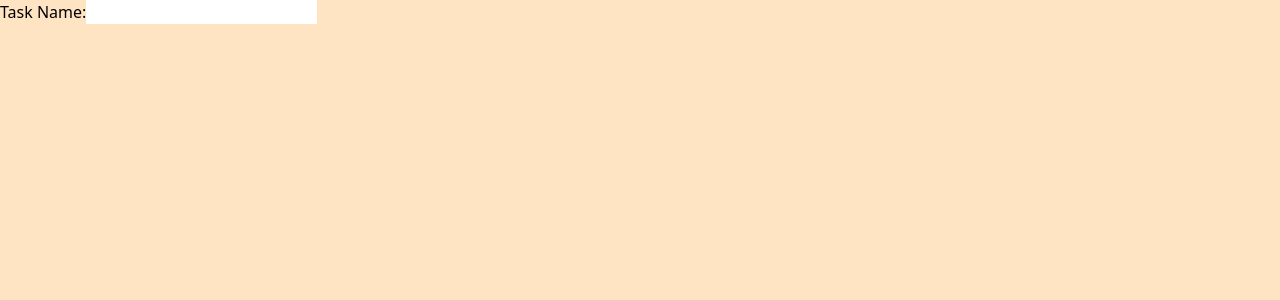
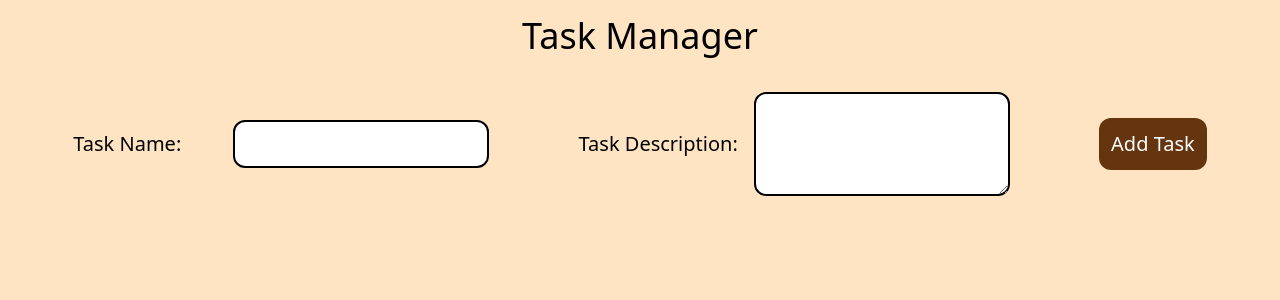
Before and after one commit to Shivam-Dhyani/task-manager, a React (Vite) app: page / in a window 1280 px wide. Shown: the top 300 px of the page. Built offline with nearby package versions, Linux system fonts and the light colour scheme; the HTML template or start-up script is replaced by a standard one.

Commit message:
C1-1 Design of adding task done

```diff
--- a/src/App.jsx
+++ b/src/App.jsx
@@ -1,11 +1,31 @@
 export default function App() {
   return (
     <div className="bg-[bisque] h-screen">
-      <form>
-        <div>
-          <label htmlFor="taskName">Task Name:</label>
-          <input type="text" name="taskName" className="border-black" />
+      <div className=" text-4xl text-center py-4">Task Manager</div>
+      <form className="my-5 flex flex-col lg:flex-row justify-evenly items-center gap-4">
+        <div className="flex items-center sm:justify-center gap-2 md:gap-4">
+          <label htmlFor="taskName" className="text-xl min-w-36">
+            Task Name:
+          </label>
+          <input
+            type="text"
+            className="w-[40vw] lg:w-[20vw] text-lg p-1 md:p-2 border-black border-2 rounded-xl"
+            name="taskName"
+          />
         </div>
+        <div className="flex items-center justify-center gap-2 md:gap-4">
+          <label htmlFor="taskDesc" className="text-xl min-w-21">
+            Task Description:
+          </label>
+          <textarea
+            name="taskDesc"
+            className="w-[40vw] lg:w-[20vw] text-lg p-1 md:p-2 border-black border-2 rounded-xl"
+            rows="3"
+          ></textarea>
+        </div>
+        <button className="bg-[#65350F] disabled:bg-[#987b4f] active:translate-y-1 text-white text-xl p-3 rounded-xl">
+          Add Task
+        </button>
       </form>
     </div>
   );
```
